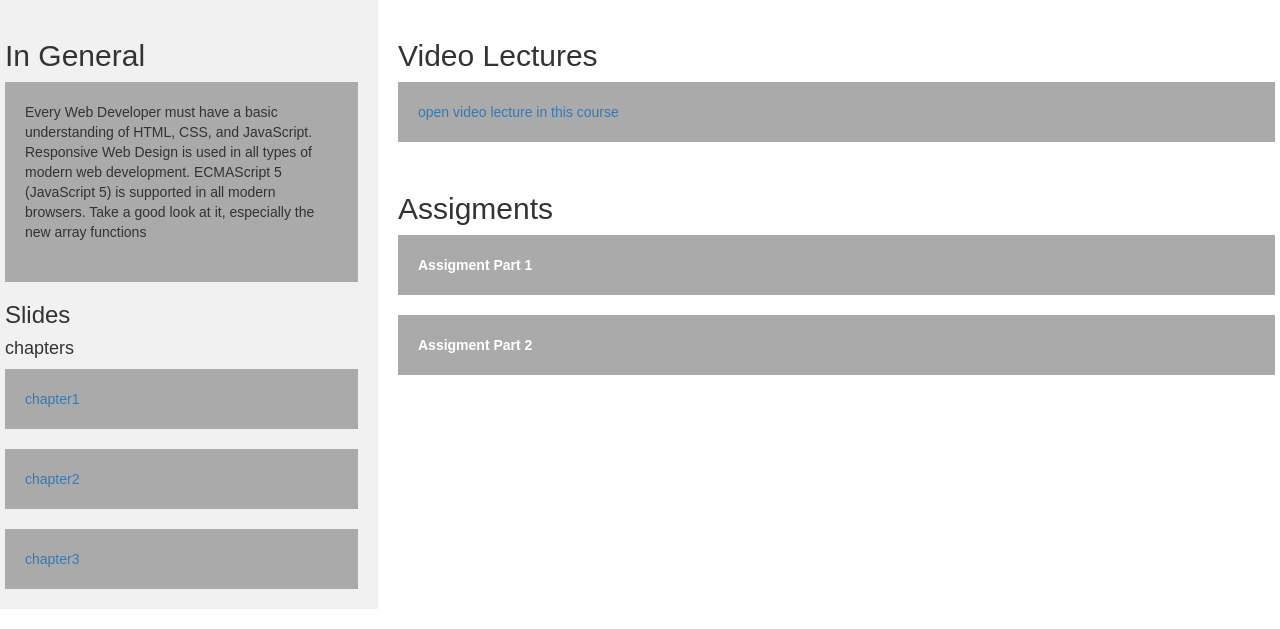
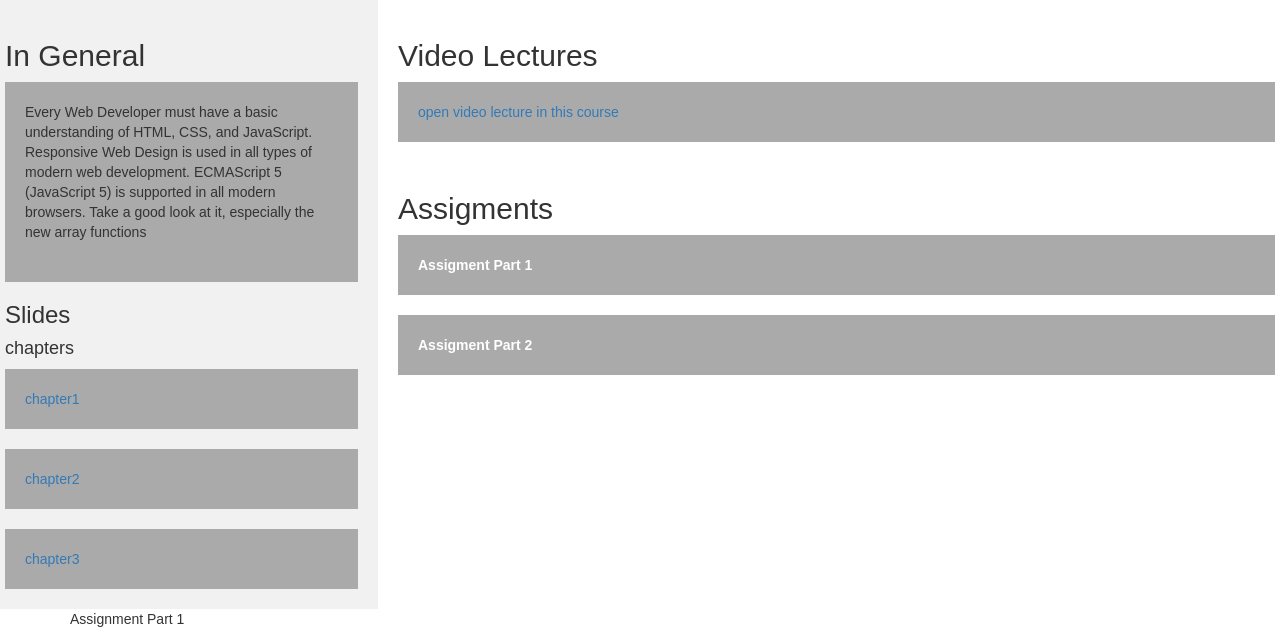
Before and after one commit to muradfarhat/Amigos-Software-Project, a PHP site: page /course.html in a window 1280 px wide. Shown: the part 381-1010 px from the top of the page. Run offline with PHP 8.4, Linux system fonts and the light colour scheme; some libraries are stand-ins or nearby versions.

Commit message:
Modified Files CSS, JS, HTML

```diff
--- a/CSS/dashstyle.css
+++ b/CSS/dashstyle.css
@@ -124,6 +124,10 @@ nav .sidebar-button i{
     height: 50px;
     min-width: 190px;
     padding: 0 15px 0 2px;
+    text-decoration: none;
+}
+.home-section nav .profile-details:hover {
+    cursor: pointer;
 }
 nav .profile-details img{
     height: 40px;
--- a/course.html
+++ b/course.html
@@ -77,6 +77,16 @@
         <div class="fakeimg" style="font-weight: bold; color: white; cursor: pointer; margin-bottom: 20px;" onclick="AssignmentOnClick()">Assigment Part 2</div>
     </div>
 </div>
+<div class="center">
+    <div class="container">
+        <div class="text">Assignment Part 1</div>
+        <form action="#">
+            <div class="data">
+
+            </div>
+        </form>
+    </div>
+</div>
 
     <!-- <div class="footer">
 
```
Also changed, not shown: dashboard.html (+4 -4 lines), JS/dashscript.js (line endings or trailing spaces).
